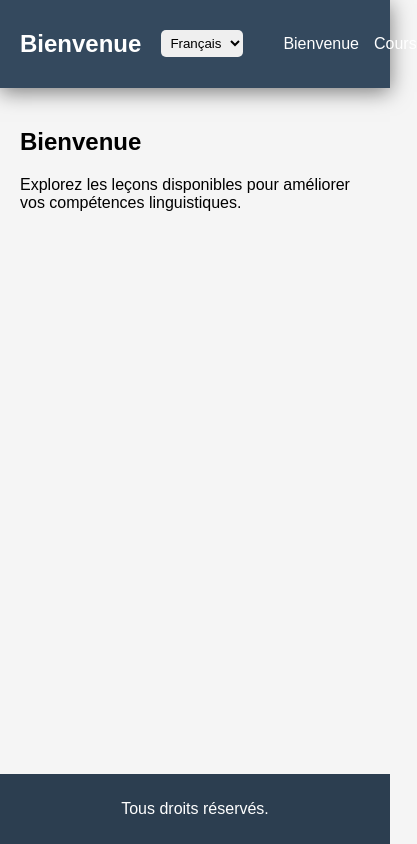
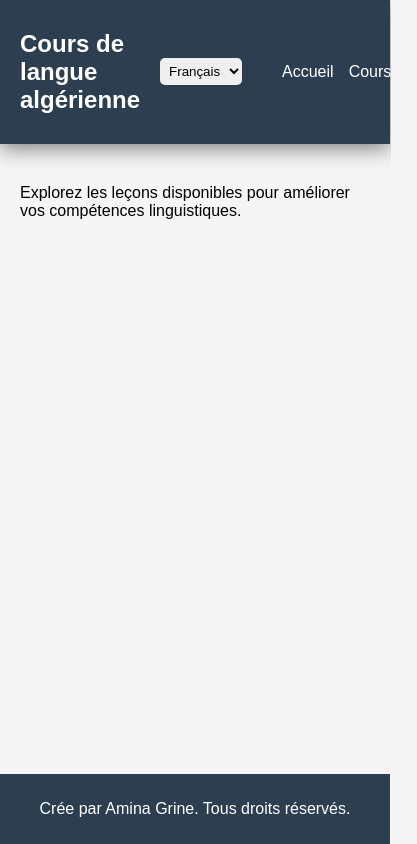
Before and after one commit to aminagr/AlgerianCourses, a React (Vite) app: page / in a window 390 px wide. Shown: the whole page, 417 px wide, since content can reach past the window. Built offline with nearby package versions, Linux system fonts and the light colour scheme.

Commit message:
First version of the App

```diff
--- a/src/components/Navbar.jsx
+++ b/src/components/Navbar.jsx
@@ -4,10 +4,10 @@ import LanguageSelector from './LanguageSelector';
 const Navbar = ({ language, setLanguage, setCurrentPage, translations }) => {
   return (
     <nav className="navbar">
-      <h1 onClick={() => setCurrentPage('home')} className="navbar-title">{translations[language].welcome}</h1>
+      <h1 onClick={() => setCurrentPage('home')} className="navbar-title">{translations[language].titre}</h1>
       <LanguageSelector language={language} setLanguage={setLanguage} />
       <ul className="navbar-menu">
-        <li onClick={() => setCurrentPage('home')}>{translations[language].welcome}</li>
+        <li onClick={() => setCurrentPage('home')}>{translations[language].accueil}</li>
         <li onClick={() => setCurrentPage('courses')}>{translations[language].courses}</li>
       </ul>
     </nav>
--- a/src/data/translations.js
+++ b/src/data/translations.js
@@ -1,6 +1,7 @@
 const translations = {
     fr: {
-      welcome: "Bienvenue",
+      titre: "Cours de langue algérienne",
+      accueil:"Accueil",
       courses: "Cours",
       pronouns: "Pronoms",
       greetings: "Salutations",
@@ -13,11 +14,12 @@ const translations = {
         close: "X",
         note: "Note",
       },
-      footer: "Tous droits réservés.",
+      footer: "Crée par Amina Grine. Tous droits réservés.",
       selectLanguage: "Choisissez la langue",
     },
     en: {
-      welcome: "Welcome",
+      titre: "Algerian Language Courses",
+      accueil:"Home",
       courses: "Courses",
       pronouns: "Pronouns",
       greetings: "Greetings",
@@ -30,7 +32,7 @@ const translations = {
         close: "X",
         note: "Note",
       },
-      footer: "All rights reserved.",
+      footer: "Created by Amina Grine. All rights reserved.",
       selectLanguage: "Select Language",
     },
   };
--- a/src/styles.css
+++ b/src/styles.css
@@ -108,6 +108,8 @@ body {
   width: 100%;
   max-width: 600px;
   transition: transform 0.3s, box-shadow 0.3s;
+  text-align: center;
+  margin : 100px 0;
 }
 
 .lesson-card:hover {
@@ -175,3 +177,9 @@ button:disabled {
   display: flex;
   justify-content: space-between;
 }
+
+@media (max-width: 600px) {
+
+  .lesson-card {
+  margin : 70px 0;
+}}
```
